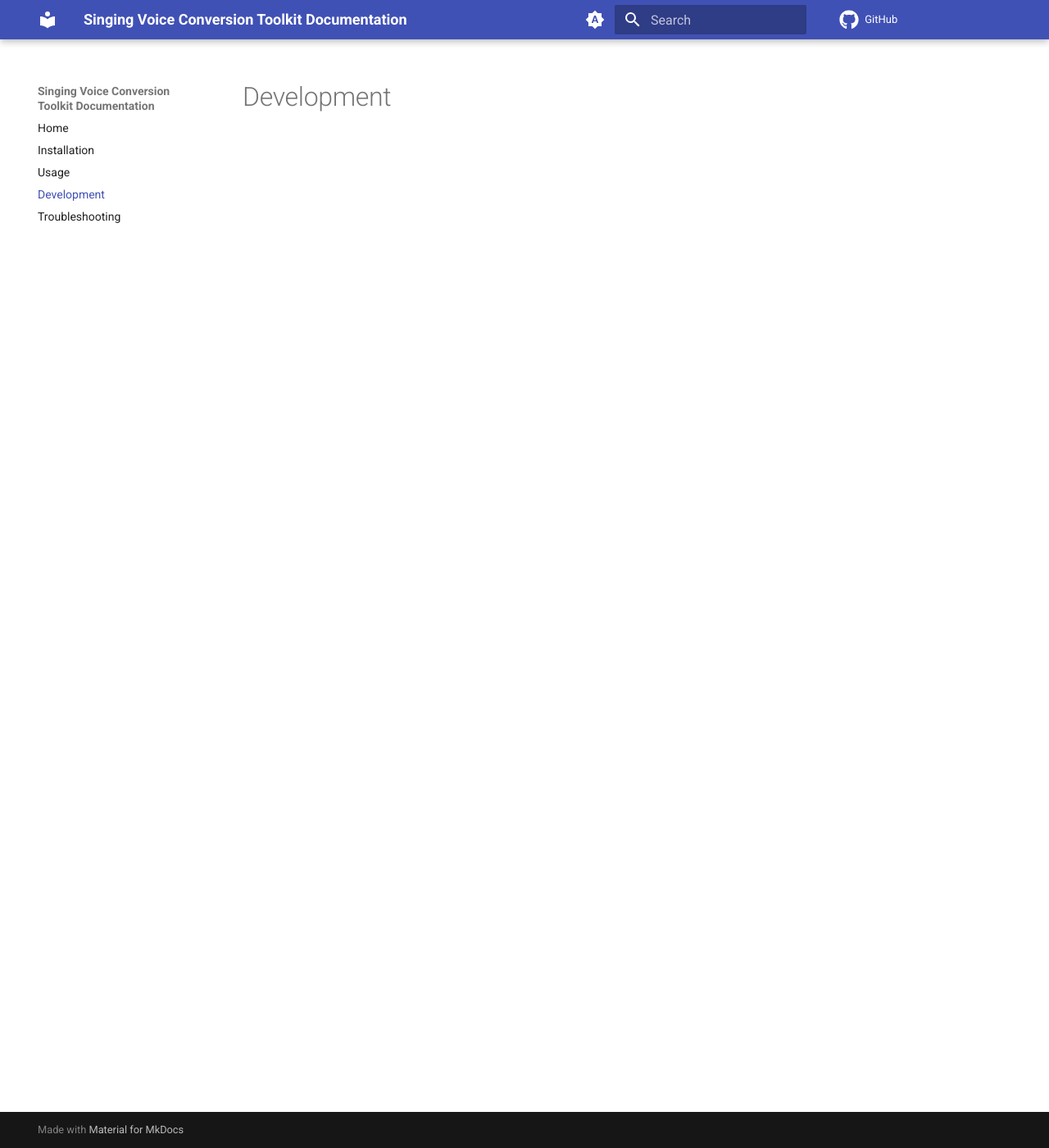
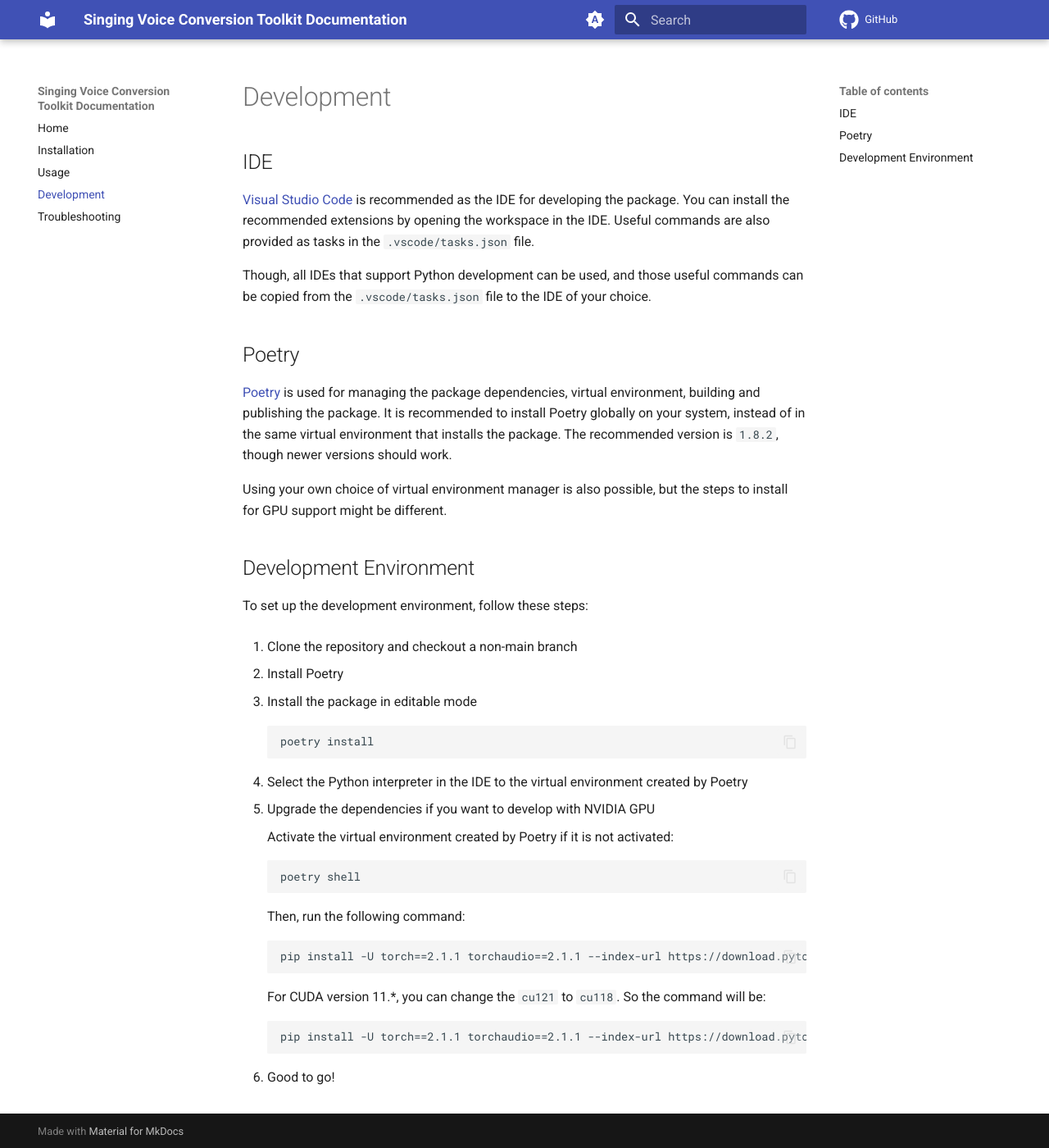
Before and after one commit to jljl1337/svc-toolkit, an MkDocs documentation site: the page built from docs/development.md, in a window 1280 px wide and 1400 px high. Shown: the whole window at 82% size. Built offline with MkDocs 1.6.1 and Material for MkDocs 9.7.7, drawn with Linux system fonts in a browser that asks for light colours; comment, search, counter and statistics services are not loaded.

Commit message:
Update development.md with IDE and Poetry setup instructions

```diff
--- a/docs/development.md
+++ b/docs/development.md
@@ -1 +1,51 @@
 # Development
+
+## IDE
+
+[Visual Studio Code](https://code.visualstudio.com/) is recommended as the IDE
+for developing the package. You can install the recommended extensions by opening
+the workspace in the IDE. Useful commands are also provided as tasks in the
+`.vscode/tasks.json` file.
+
+Though, all IDEs that support Python development can be used, and those useful
+commands can be copied from the `.vscode/tasks.json` file to the IDE of your choice.
+
+## Poetry
+
+[Poetry](https://python-poetry.org/) is used for managing the package dependencies,
+virtual environment, building and publishing the package. It is recommended to install
+Poetry globally on your system, instead of in the same virtual environment that installs
+the package. The recommended version is `1.8.2`, though newer versions should work.
+
+Using your own choice of virtual environment manager is also possible, but the
+steps to install for GPU support might be different.
+
+## Development Environment
+
+To set up the development environment, follow these steps:
+
+1. Clone the repository and checkout a non-main branch
+
+2. Install Poetry
+
+3. Install the package in editable mode
+
+        poetry install
+
+4. Select the Python interpreter in the IDE to the virtual environment created by Poetry
+
+5. Upgrade the dependencies if you want to develop with NVIDIA GPU
+
+    Activate the virtual environment created by Poetry if it is not activated:
+
+        poetry shell
+
+    Then, run the following command:
+
+        pip install -U torch==2.1.1 torchaudio==2.1.1 --index-url https://download.pytorch.org/whl/cu121
+
+    For CUDA version 11.*, you can change the `cu121` to `cu118`. So the command will be:
+
+        pip install -U torch==2.1.1 torchaudio==2.1.1 --index-url https://download.pytorch.org/whl/cu118
+
+6. Good to go!
```
